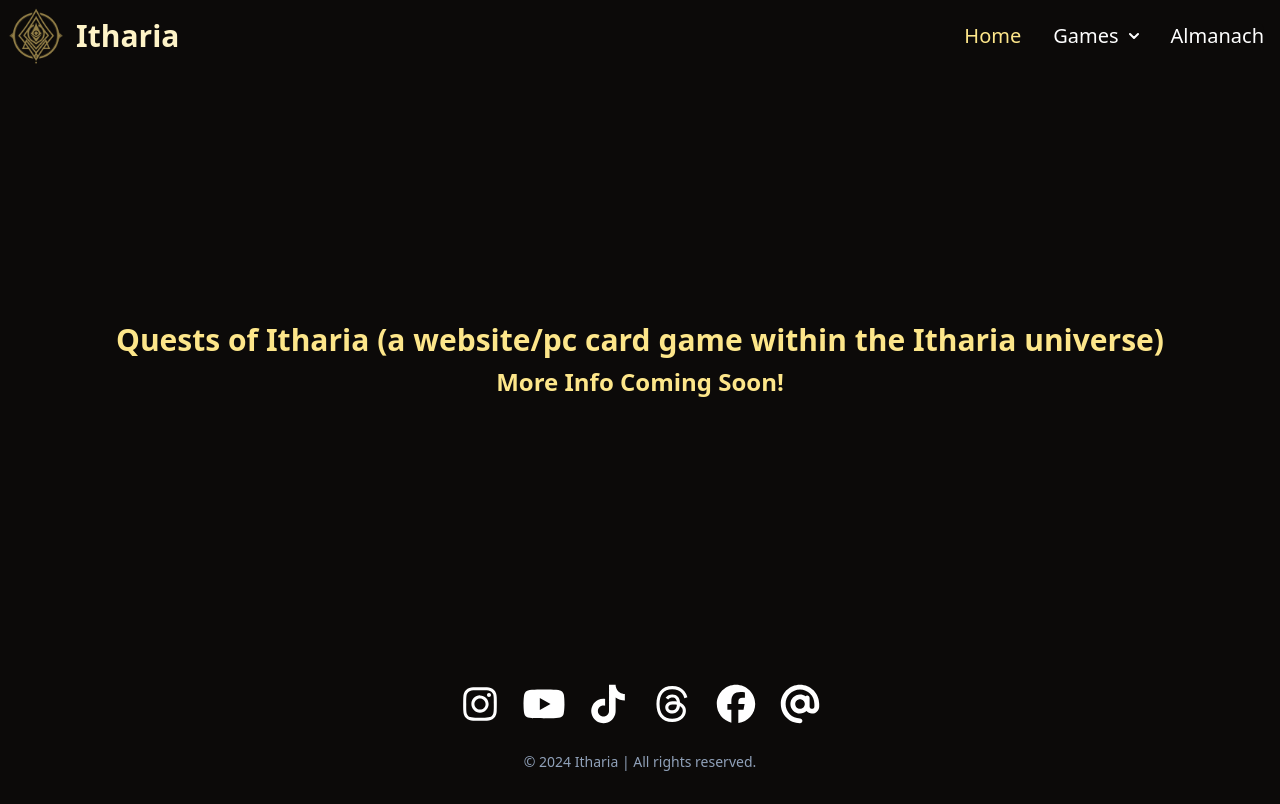
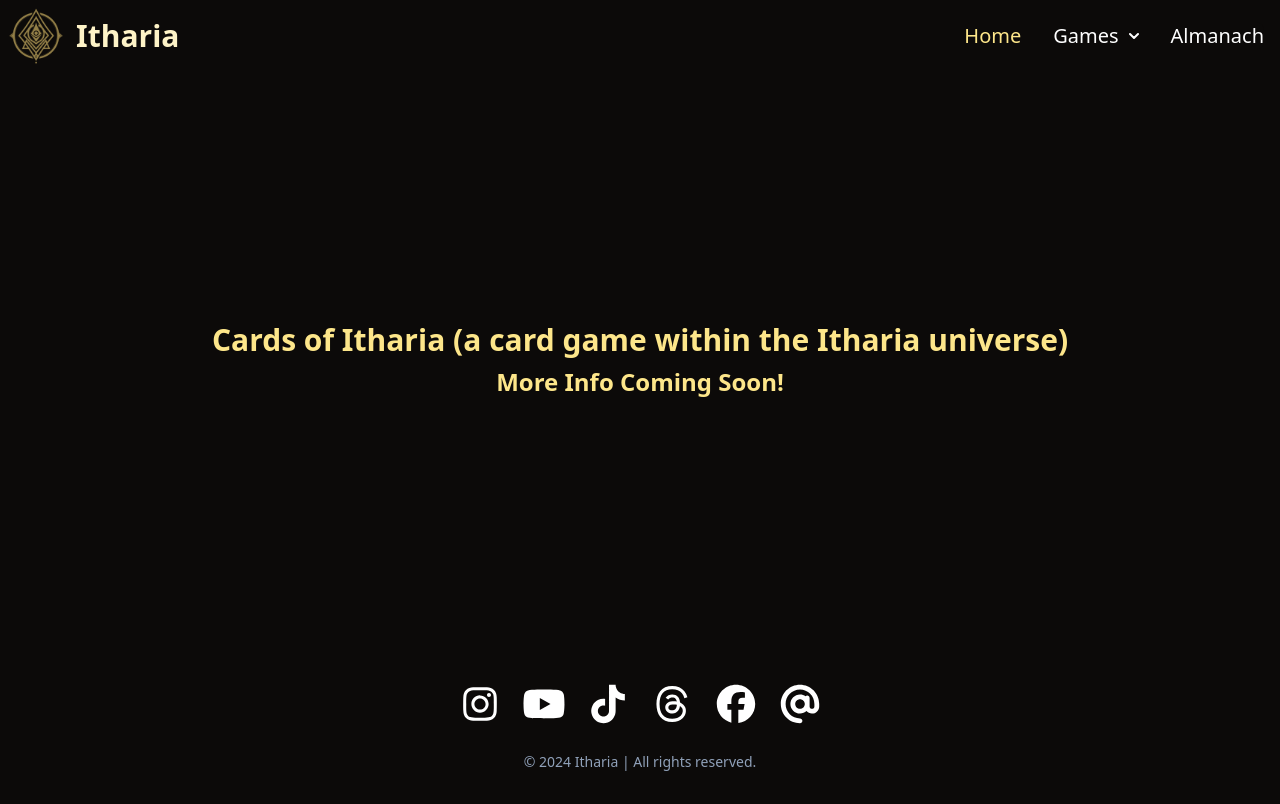
Before and after one commit to Hubinatorr/itharia, a Vue app: page /cards-of-itharia in a window 1280 px wide. Built offline with nearby package versions, Linux system fonts and the light colour scheme.

Commit message:
Fixed cards explanation

```diff
--- a/src/views/CardsOfItharia.vue
+++ b/src/views/CardsOfItharia.vue
@@ -4,7 +4,7 @@
 
 <template>
     <div class="space-y-2 bg-stone-950 flex flex-col items-center justify-center text-center font-bold text-yellow-200">
-        <h2 class="text-3xl">Quests of Itharia (a website/pc card game within the Itharia universe)</h2>
+        <h2 class="text-3xl">Cards of Itharia (a card game within the Itharia universe)</h2>
         <h3 class="text-2xl">More Info Coming Soon!</h3>
     </div>
 </template>
```
Also changed, not shown: 2 other files (tests, documents, lock files or other folders).
